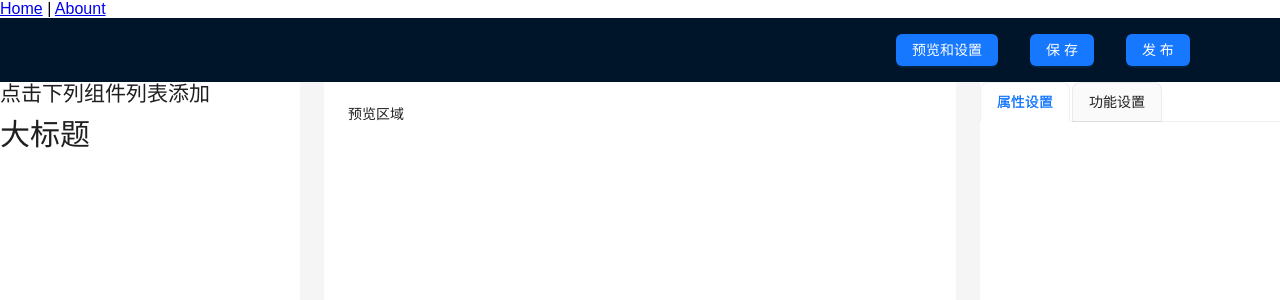
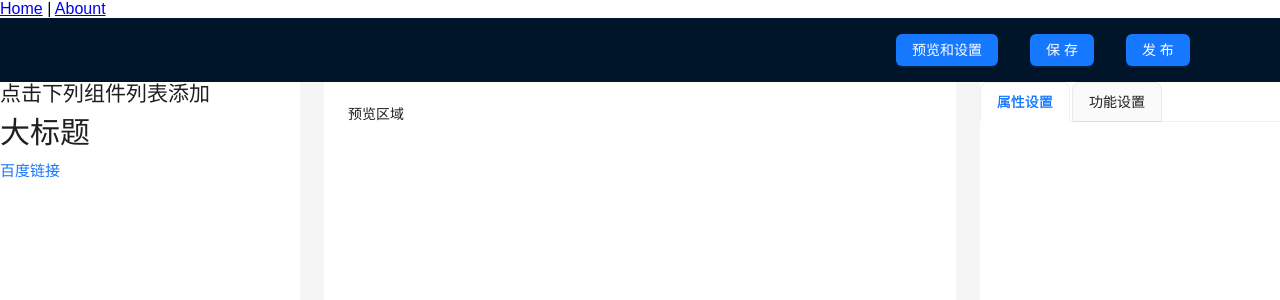
Before and after one commit to liuzhijie1/jie-cli-web, a Vue app: page / in a window 1280 px wide. Shown: the top 300 px of the page. Built offline with nearby package versions, Linux system fonts and the light colour scheme.

Commit message:
modify porpsMap rules and one more test componetn: Link

```diff
--- a/src/components/LLink.vue
+++ b/src/components/LLink.vue
@@ -1,12 +1,14 @@
 <template>
-  <button :style="styleProps">
-    {{ text }}
-  </button>
+  <div>
+    <a :style="styleProps" :href="href" @click="$event.preventDefault()">
+      {{ text }}
+    </a>
+  </div>
 </template>
 
 <script lang="ts" setup>
 import { pick } from 'lodash-es'
-import { computed, defineProps } from 'vue'
+import { computed } from 'vue'
 
 const TitleProps = {
   text: {
@@ -27,11 +29,15 @@ const defaultProps = {
 const props = defineProps({
   text: {
     type: String,
-    default: '按钮'
+    default: '百度链接'
+  },
+  href: {
+    type: String,
+    default: 'http://abc.com'
   },
   fontSize: {
     type: String,
-    default: '30px'
+    default: '15px'
   }
 })
 
--- a/src/components/PropsTable.tsx
+++ b/src/components/PropsTable.tsx
@@ -10,13 +10,14 @@ const PropsTable = (props: any, context: any) => {
       {map(props.props, (value, key) => {
         console.log(key)
         const { component, valueTransform, eventHandler, eventName } = maps[key]
-        const TagName = component || 'a-input'
         const props = {
           value: valueTransform(value),
           onChange: (e: any) => {
             eventHandler(e, key)
           }
         }
+        const TagName = component || 'a-input'
+
         return <TagName {...props} />
       })}
     </div>
--- a/src/components/PropsTable.vue
+++ b/src/components/PropsTable.vue
@@ -4,31 +4,57 @@
       {{ key }}:
       <component
         v-if="maps[key].component === 'a-switch'"
+        v-bind="extraProps[key]"
         :is="maps[key].component"
-        :checked="maps[key].valueTransform(value)"
+        :checked="maps[key].intialTransform(value)"
         @change="
           (e) => {
-            maps[key].eventHandler(e, key)
+            // maps[key].eventHandler(e, key)
+            handleCommit({
+              key,
+              value: maps[key].afterTransform(e)
+            })
           }
         "
       />
       <component
         v-else
         :is="maps[key].component"
-        :value="maps[key].valueTransform(value)"
-        @change="(e) => maps[key].eventHandler(e, key)"
+        v-bind="extraProps[key]"
+        :value="maps[key].intialTransform(value)"
+        @change="
+          (e) => {
+            // maps[key].eventHandler(e, key)
+            handleCommit({
+              key,
+              value: maps[key].afterTransform(e)
+            })
+          }
+        "
       />
     </li>
   </div>
 </template>
 
 <script lang="ts" setup>
-import { defineProps } from 'vue'
 import maps from '@/propsMap'
-defineProps({
+import { useGlobalDataStore } from '@/stores/globalData';
+import defaults from '@/defaultProps'
+
+const globalData = useGlobalDataStore();
+
+const originProps = defineProps({
+  type: {
+    type: String,
+    required: true
+  },
   props: {
     type: Object,
     required: true
   }
 })
+const handleCommit = (data: any) => {
+  globalData.updateValue(data);
+}
+const extraProps = defaults[originProps.type].extraProps || {}
 </script>
--- a/src/components/Title.vue
+++ b/src/components/Title.vue
@@ -20,17 +20,21 @@ const props = defineProps({
   fontWeight: {
     type: String,
     default: 'normal'
+  },
+  lineHeight: {
+    type: Number,
+    default: 1
   }
 })
 
-const stylePropsArr = ['fontSize', 'fontWeight']
+const stylePropsArr = ['fontSize', 'fontWeight', 'lineHeight']
 
 const styleProps = computed(() => pick(props, stylePropsArr))
 </script>
 <script lang="ts">
-export const defaultProps = {
-  text: '大标题',
-  fontSize: '30px',
-  fontWeight: 'normal'
-}
+// export const defaultProps = {
+//   text: '大标题',
+//   fontSize: '30px',
+//   fontWeight: 'normal'
+// }
 </script>
--- /dev/null
+++ b/src/defaultProps.ts
@@ -0,0 +1,32 @@
+interface DefaultPropsType {
+  [key: string]: {
+    props: object;
+    extraProps?: object
+  }
+}
+
+export const componentsDefaultProps: DefaultPropsType = {
+  title: {
+    props: {
+      text: '大标题',
+      fontSize: '30px',
+      fontWeight: 'normal',
+      lineHeight: 1
+    },
+    extraProps: {
+      lineHeight: {
+        min: 0,
+        max: 10
+      }
+    }
+  },
+  'l-link': {
+    props: {
+      text: '百度链接',
+      href: 'javascript:void()',
+      fontSize: '15px'
+    }
+  }
+}
+
+export default componentsDefaultProps;
--- a/src/propsMap.ts
+++ b/src/propsMap.ts
@@ -4,44 +4,55 @@ interface MapTypes {
   [key: string]: any
 }
 
+const defaultMap = {
+  component: 'a-input',
+  eventName: 'change',
+  intialTransform: (v: any) => v,
+  afterTransform: (e: any) => e
+}
+
 const mapPropsToComponents: MapTypes = {
   // every prop should have four props
   text: {
-    component: 'a-input',
-    eventName: 'change',
-    valueTransform: (v: any) => v,
-    eventHandler: (e: any, key: any) => {
-      const globalData = useGlobalDataStore()
-      globalData.updateValue({
-        value: e.target.value,
-        key
-      })
-    }
+    ...defaultMap,
+    afterTransform: (e: any) => e.target.value
+  },
+  href: {
+    ...defaultMap,
+    afterTransform: (e: any) => e.target.value
   },
   fontSize: {
     component: 'a-input-number',
     eventName: 'change',
-    valueTransform: (v: any) => parseInt(v),
-    eventHandler: (e: any, key: any) => {
-      console.log(e, key, 'input-number')
-      const globalData = useGlobalDataStore()
-      globalData.updateValue({
-        key,
-        value: e + 'px'
-      })
-    }
+    intialTransform: (v: any) => parseInt(v),
+    afterTransform: (e: any) => e + 'px'
+    // valueTransform: (v: any) => parseInt(v),
+    // eventHandler: (e: any, key: any) => {
+    //   console.log(e, key, 'input-number')
+    //   const globalData = useGlobalDataStore()
+    //   globalData.updateValue({
+    //     key,
+    //     value: e + 'px'
+    //   })
+    // }
   },
   fontWeight: {
     component: 'a-switch',
     eventName: 'change',
-    valueTransform: (v: any) => v === 'bold',
-    eventHandler: (e: any, key: any) => {
-      const globalData = useGlobalDataStore()
-      globalData.updateValue({
-        key,
-        value: e ? 'bold' : 'normal'
-      })
-    }
+    intialTransform: (v: any) => v === 'bold',
+    afterTransform: (e: any) => e ? 'bold' : 'normal'
+    // valueTransform: (v: any) => v === 'bold',
+    // eventHandler: (e: any, key: any) => {
+    //   const globalData = useGlobalDataStore()
+    //   globalData.updateValue({
+    //     key,
+    //     value: e ? 'bold' : 'normal'
+    //   })
+    // }
+  },
+  lineHeight: {
+    ...defaultMap,
+    component: 'a-slider'
   }
 }
 
--- a/src/views/Home.vue
+++ b/src/views/Home.vue
@@ -38,8 +38,11 @@
     <a-layout>
       <a-layout-sider width="300" style="background: #fff">
         <h2>点击下列组件列表添加</h2>
-        <div @click="onItemCreated">
+        <div @click="onItemCreated('title')">
           <Title></Title>
+        </div>
+        <div @click="onItemCreated('l-link')">
+          <l-link></l-link>
         </div>
       </a-layout-sider>
       <a-layout style="padding: 0 24px 24px">
@@ -60,7 +63,7 @@
         <a-tabs type="card">
           <a-tab-pane key="1" tab="属性设置">
             <div v-if="currentElement">
-              <PropsTable :props="currentElement.props"></PropsTable>
+              <PropsTable :props="currentElement.props" :type="currentElement.name"></PropsTable>
               <!-- <li v-for="(value, key) in currentElement.props" :key="key">
                 {{ key }}:
                 <component
@@ -96,10 +99,19 @@
 <script setup lang="ts">
 import { ref, computed, markRaw } from 'vue'
 import { useGlobalDataStore } from '@/stores/globalData'
-import Title, { defaultProps } from '@/components/Title.vue'
+import Title from '@/components/Title.vue'
+import LLink from '@/components/LLink.vue'
 import PropsTable from '@/components/PropsTable.vue'
 import { clone } from 'lodash-es'
 import mapPropsToComponents from '@/propsMap'
+import componentsDefaultProps from '@/defaultProps'
+
+defineOptions({
+  components: {
+    Title,
+    LLink
+  }
+})
 
 const globalData = useGlobalDataStore()
 const visible = ref(false)
@@ -109,10 +121,13 @@ const currentElement = computed(() => globalData.getCurrentElement)
 const handleOk = () => {
   showModal.value = false
 }
+
 const onItemCreated = (type: string) => {
+  const { props } = componentsDefaultProps[type]
+  console.log('props', props)
   globalData.addComponentToEditor({
-    name: markRaw(Title),
-    props: clone(defaultProps)
+    name: type,
+    props: clone(props)
   })
 }
 const editProps = (index: number) => {
```
